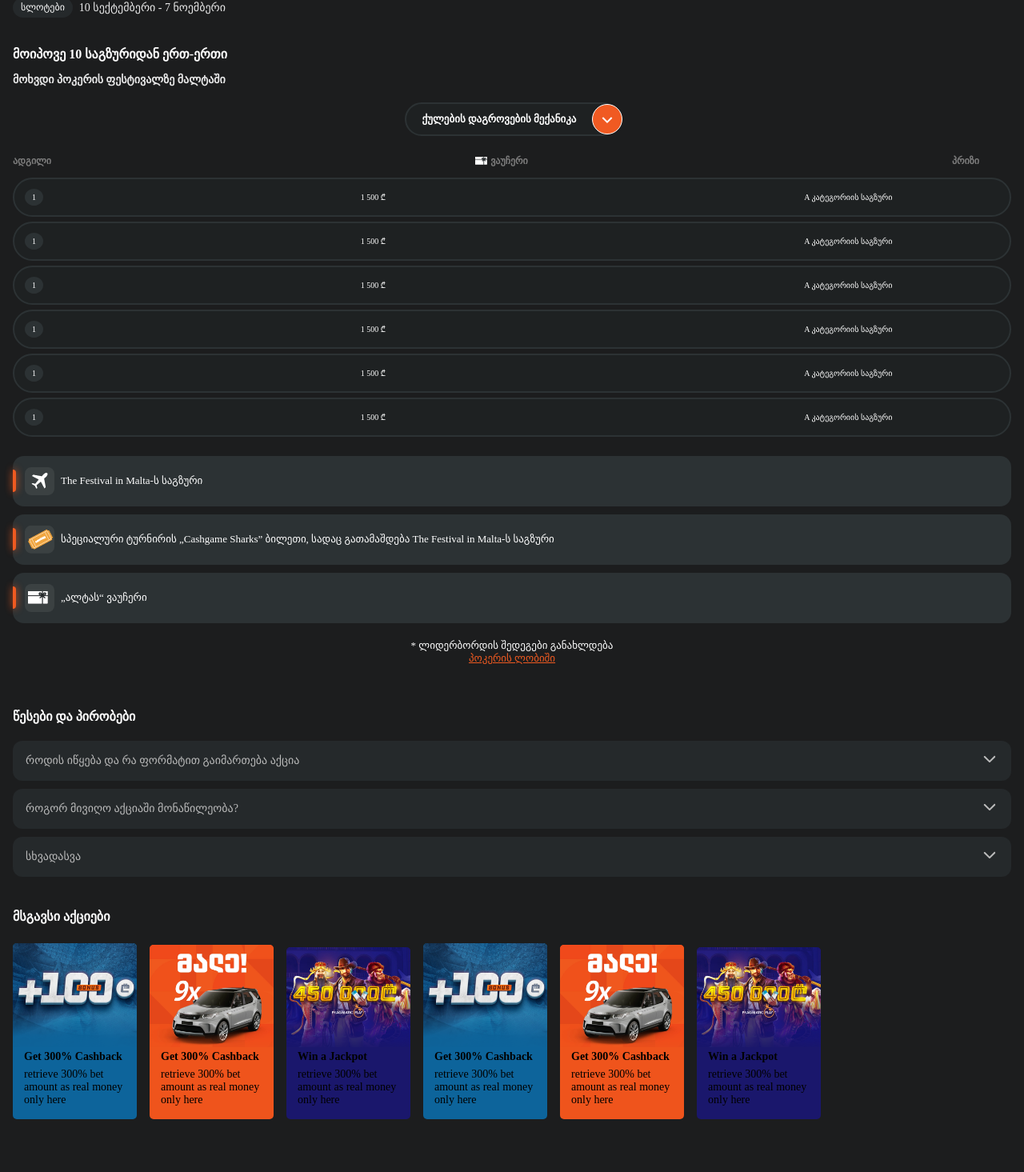
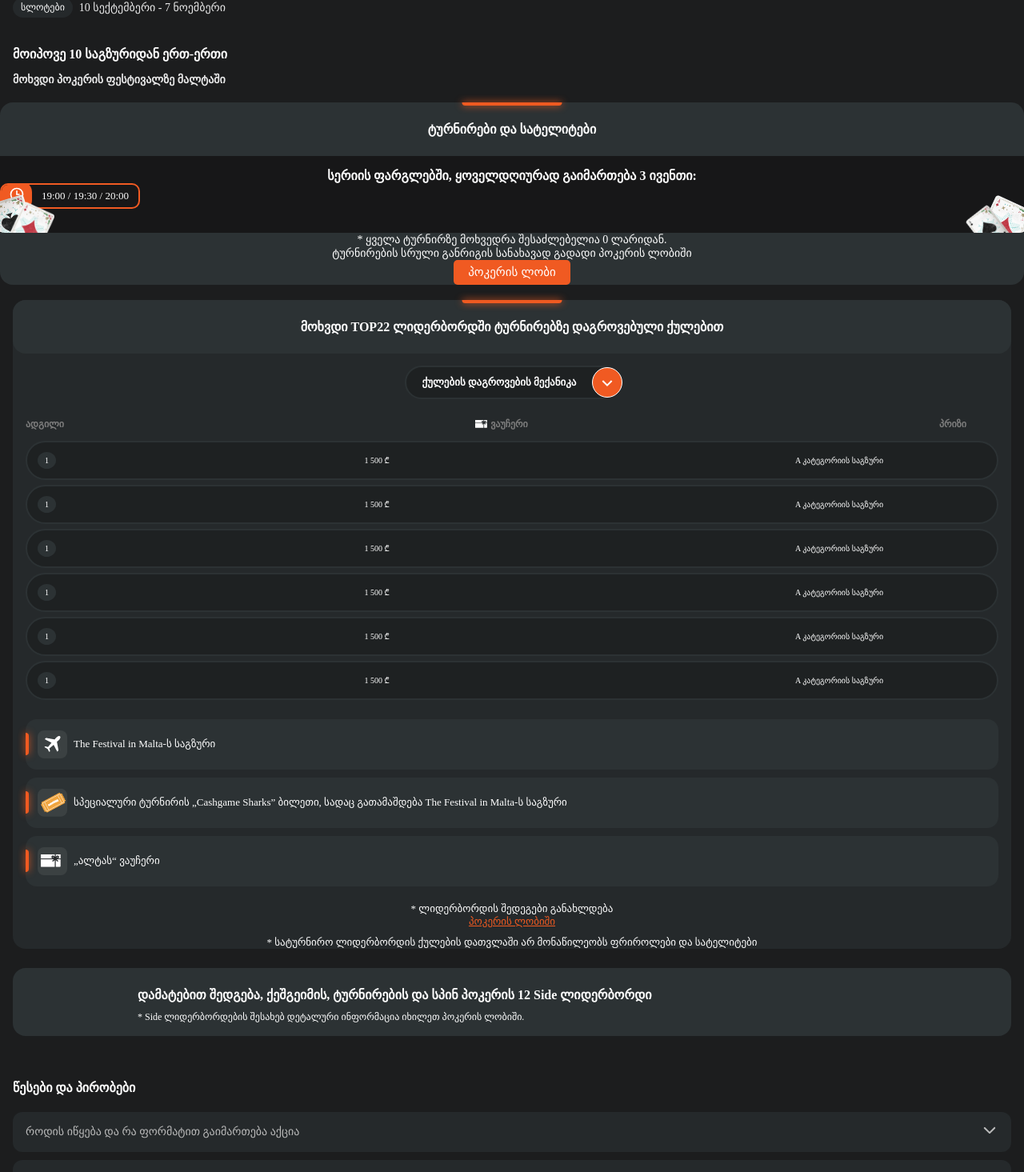
Before and after one commit to gengashvili/poker-legends-malta, a React (Vite) app: page /New-Year-Series in a window 1280 px wide. Shown: the part 758-2223 px from the top of the page at 80% size. Built offline with nearby package versions, Linux system fonts and the light colour scheme.

Commit message:
working still on NewYearSeries page

```diff
--- /dev/null
+++ b/src/Components/AdditionalInfoCont.jsx
@@ -0,0 +1,36 @@
+import React from "react";
+import styled from "styled-components";
+
+export default function AdditionalInfoCont() {
+  return (
+    <StyledAdditionalInfoCont>
+      <h3>
+        დამატებით შედგება, ქეშგეიმის, ტურნირების და სპინ პოკერის 12 Side
+        ლიდერბორდი
+      </h3>
+      <p>
+        * Side ლიდერბორდების შესახებ დეტალური ინფორმაცია იხილეთ პოკერის ლობიში.
+      </p>
+    </StyledAdditionalInfoCont>
+  );
+}
+
+const StyledAdditionalInfoCont = styled.div`
+  color: #ffffff;
+  background-color: #2c3234;
+  border-radius: 16px;
+  margin: 24px 16px 0 16px;
+  padding: 24px 0 16px 0;
+
+  h3,p{
+    max-width: 75%;
+    margin: 0 auto;
+  }
+  h3{
+    font-size: 16px;
+    margin-bottom: 11px;
+  }
+  p{
+    font-size: 12px;
+  }
+`;
--- a/src/Components/Heading.jsx
+++ b/src/Components/Heading.jsx
@@ -7,8 +7,11 @@ const Heading = styled.div`
   text-align: center;
   padding: 24px 0;
   position: relative;
+  color: #FFFFFF;
   h3 {
     font-size: 16px;
+    max-width: 70%;
+    margin: 0 auto;
   }
   .line {
     width: 125px;
--- a/src/pages/Home/Home.jsx
+++ b/src/pages/Home/Home.jsx
@@ -4,9 +4,11 @@ import LeaderBoard from "../../Components/LeaderBoard";
 import Heading from "../../Components/Heading";
 import TicketsBoard from "./TicketsBoard";
 import LinkText from "../../Components/LinkText";
+import AdditionalInfoCont from "../../Components/AdditionalInfoCont";
 
 export default function Home() {
   return (
+    <>
     <Container>
       <Heading>
         <div className="line"></div>
@@ -18,6 +20,8 @@ export default function Home() {
       <TicketsBoard />
       <LinkText/>
     </Container>
+    <AdditionalInfoCont/>
+    </>
   );
 }
 
--- a/src/pages/NewYearSeries/NewYearSeries.jsx
+++ b/src/pages/NewYearSeries/NewYearSeries.jsx
@@ -1,15 +1,45 @@
-import React from 'react'
-import LeaderBoard from '../../Components/LeaderBoard'
-import LinkText from '../../Components/LinkText'
+import React from "react";
+import styled from "styled-components";
+import AdditionalInfoCont from "../../Components/AdditionalInfoCont";
+import Heading from "../../Components/Heading";
+import LeaderBoard from "../../Components/LeaderBoard";
+import LinkText from "../../Components/LinkText";
 
-import TicketsBoard from '../Home/TicketsBoard'
+import TicketsBoard from "../Home/TicketsBoard";
+import Tournaments from "./Tournaments";
 
 export default function NewYearSeries() {
   return (
     <div>
-      <LeaderBoard/>
-      <TicketsBoard/>
-      <LinkText/>
+    <Tournaments/>
+      <Wrapper>
+        <Heading>
+        <div className="line"></div>
+        <h3>მოხვდი TOP22 ლიდერბორდში ტურნირებზე დაგროვებული ქულებით</h3>
+        </Heading>
+        <LeaderBoard />
+        <TicketsBoard />
+        <LinkText />
+        <Paragraph>
+          * სატურნირო ლიდერბორდის ქულების დათვლაში არ მონაწილეობს ფრიროლები და
+          სატელიტები
+        </Paragraph>
+      </Wrapper>
+      <AdditionalInfoCont />
     </div>
-  )
+  );
 }
+
+const Wrapper = styled.div`
+  background-color: #25292b;
+  border-radius: 16px;
+  margin: 19px 16px 24px 16px;
+`;
+
+const Paragraph = styled.p`
+  font-size: 13px;
+  color: #ffffff;
+  max-width: 80%;
+  margin: 10px auto 18px auto;
+  text-align: center;
+`;
--- /dev/null
+++ b/src/pages/NewYearSeries/Tournaments.jsx
@@ -0,0 +1,111 @@
+import styled from "styled-components";
+import { TbClockHour3 } from "react-icons/tb";
+
+export default function Tournaments() {
+  return (
+    <Wrapper>
+      <span className="line"></span>
+
+      <div className="heading">ტურნირები და სატელიტები</div>
+
+      <div className="middle-container">
+        <h4>სერიის ფარგლებში, ყოველდღიურად გაიმართება 3 ივენთი:</h4>
+        <div className="timeBox">
+          <span className="clockBox">
+            <TbClockHour3 />
+          </span>
+          <span className="text">19:00 / 19:30 / 20:00</span>
+        </div>
+        <img className="left" src="/assets/promo-left-img-m.png" alt="" />
+        <img className="right" src="/assets/promo-right-img-m.png" alt="" />
+      </div>
+
+      <div className="textWrapper">
+        <p>* ყველა ტურნირზე მოხვედრა შესაძლებელია 0 ლარიდან.</p>
+        <p>ტურნირების სრული განრიგის სანახავად გადადი პოკერის ლობიში</p>
+        <button>პოკერის ლობი</button>
+      </div>
+    </Wrapper>
+  );
+}
+
+const Wrapper = styled.div`
+  position: relative;
+  background-color: #2c3234;
+  color: #fff;
+  border-radius: 16px;
+  text-align: center;
+  .heading {
+    font-size: 16px;
+    padding: 24px 0;
+    font-weight: 900;
+  }
+  h4 {
+    font-size: 16px;
+  }
+
+  .line {
+    width: 125px;
+    height: 4px;
+    background-color: #ef5a21;
+    border-radius: 0 0 4px 4px;
+    position: absolute;
+    top: 0;
+    left: 50%;
+    transform: translateX(-50%);
+    box-shadow: 0px 0px 10px #ef5a21;
+  }
+
+  .middle-container {
+    background-color: #171718;
+    padding: 15px 0 30px 0;
+    position: relative;
+
+    .timeBox {
+      height: 32px;
+      max-width: fit-content;
+      display: flex;
+      align-items: center;
+      border: 2px solid #f05a22;
+      border-radius: 10px;
+      overflow: hidden;
+      .clockBox {
+        background-color: #f05a22;
+        padding: 6px 9px;
+        border-radius: 0 13px 13px 0;
+        svg {
+          width: 20px;
+          height: 20px;
+        }
+      }
+      .text {
+        font-size: 13px;
+        margin: 0 12px;
+      }
+    }
+
+    .left,
+    .right {
+      position: absolute;
+      bottom: 0;
+    }
+    .left {
+      left: -10px;
+    }
+    .right {
+      right: -10px;
+    }
+  }
+
+  .textWrapper {
+    font-size: 14px;
+    button {
+      background-color: #F05A22;
+      border-radius: 5px;
+      color: #fff;
+      border: none;
+      padding: 6.5px 18.5px;
+      font-size: 15px;
+    }
+  }
+`;
```
